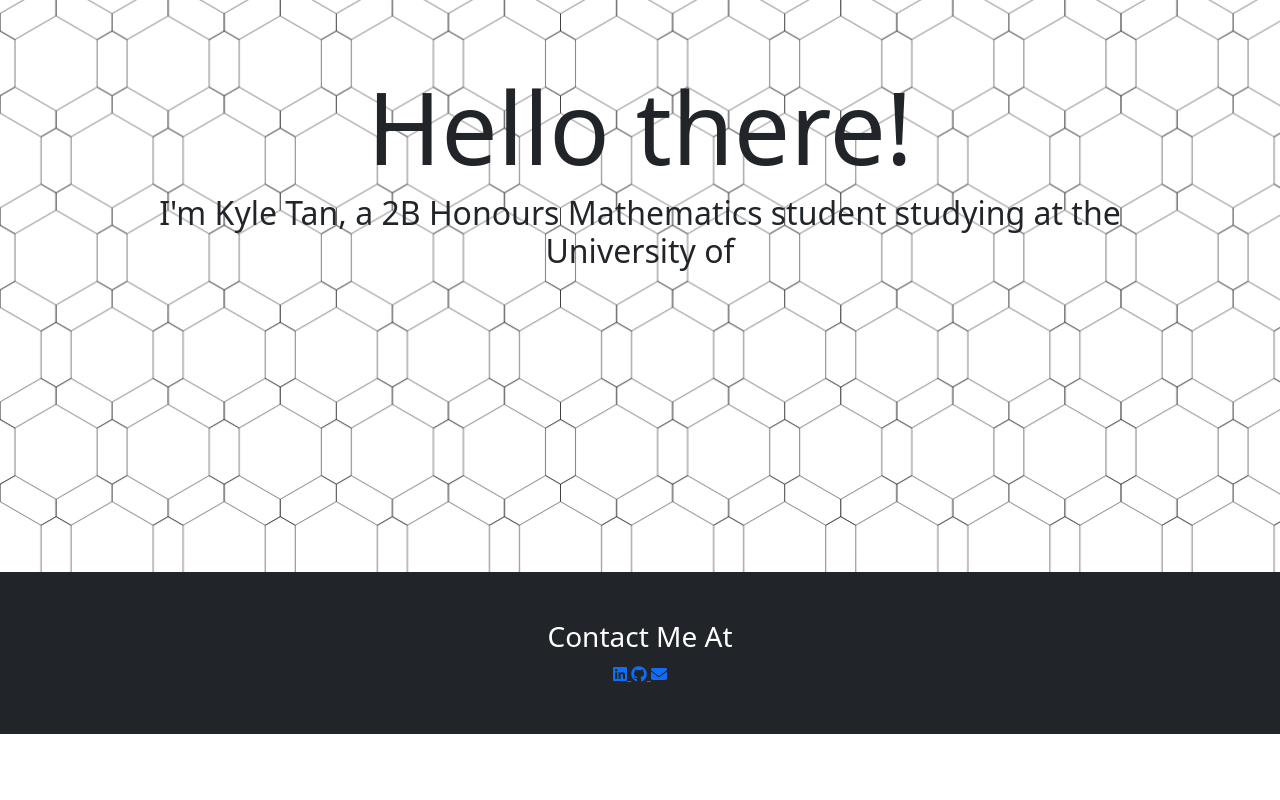
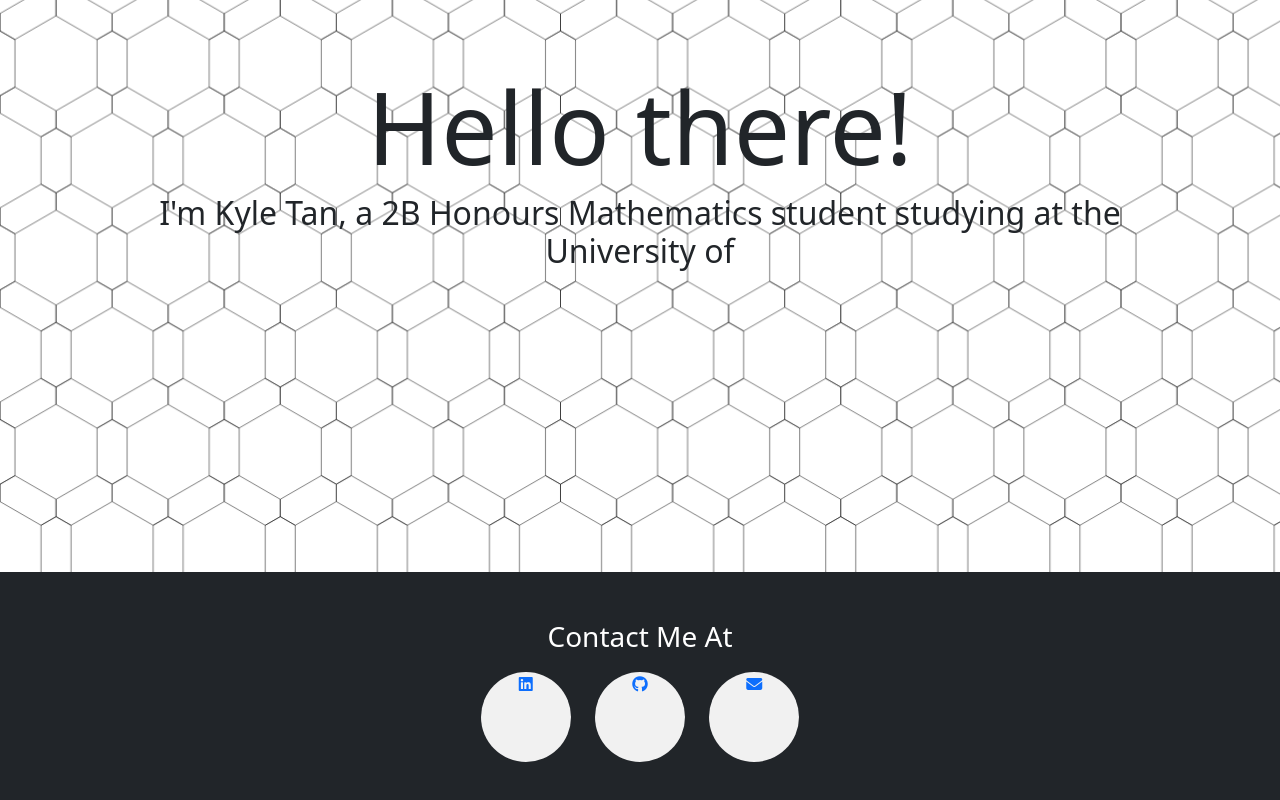
Before and after one commit to ktan46/ktan46-portfolio, a plain HTML site: page index.html in a window 1280 px wide. Shown: the part 316-1116 px from the top of the page. Before the commit the page ends 1050 px from the top, so only its background shows below. Drawn offline with nearby package versions, Linux system fonts and the light colour scheme.

Commit message:
Update index.html

```diff
--- a/index.html
+++ b/index.html
@@ -61,18 +61,18 @@
       </div>
     </header>
 
-    <!-- Contact Info -->
+  <!-- Contact Info -->
     <footer id="contact-info" class="p-5 bg-dark text-white text-center position-relative">
       <div class="container">
         <h3>Contact Me At</h3>
         <div class="media-btn">
-          <a href="https://www.linkedin.com/in/kyle-tan2061" class="button">
+          <a href="https://www.linkedin.com/in/kyle-tan2061" class="social-btn">
             <i class="fa-brands fa-linkedin"></i>
           </a>
-          <a href="https://github.com/ktan46" class="button">
+          <a href="https://github.com/ktan46" class="social-btn">
             <i class="fa-brands fa-github"></i>
           </a>
-          <a href="mailto: k46tan@uwaterloo.ca" class="button">
+          <a href="k46tan@uwaterloo.ca" class="social-btn">
             <i class="fa-solid fa-envelope"></i>
           </a>
         </div>
```
